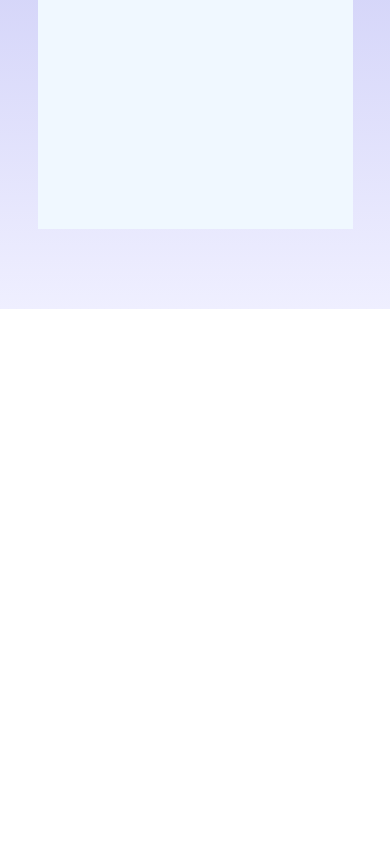
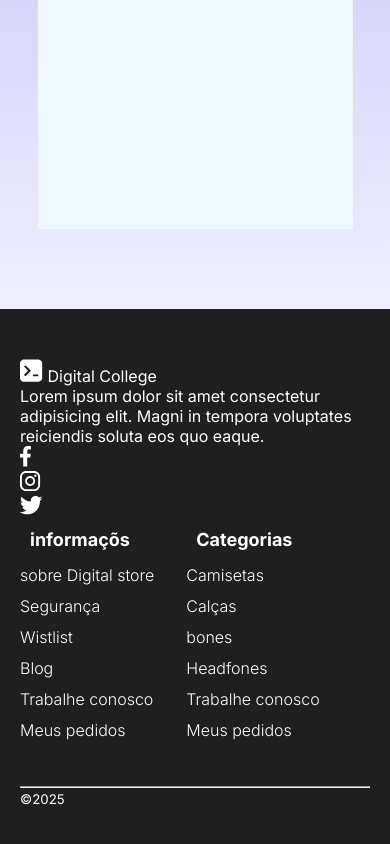
Before and after one commit to PaulPhilipQuinn/projeto-responsive, a plain HTML site: page index.html in a window 390 px wide. Shown: the part 432-1276 px from the top of the page. Before the commit the page ends 844 px from the top, so only its background shows below. Drawn offline with Linux system fonts and the light colour scheme.

Commit message:
responsive

```diff
--- a/index.html
+++ b/index.html
@@ -26,7 +26,51 @@
         </form>
     </main>
     <footer>
+        <div class="box">
+            <div class="box-logo-social">
+                <div class="logo-footer">
+                  <img src="./assets/logo-footer.svg" alt="">
+                  <span>Digital College</span>
+                </div>
+                <p> Lorem ipsum dolor sit amet consectetur adipisicing elit. Magni in tempora voluptates reiciendis soluta eos quo eaque.
+                </p>
 
+                <ul>
+                    <li><a href=""><img src="./assets/facebook.svg" alt=""></a></li>
+                    <li><a href=""><img src="./assets/instagram.svg" alt=""></a></li>
+                    <li><a href=""><img src="./assets/twitter.svg" alt=""></a></li>
+                </ul>
+            </div>
+            <div class="nav">
+                <div class="links">
+                    <h2>informaçõs</h2>
+                    <nav>
+                        <ul>
+                            <li><a href="#">sobre Digital store</a></li>
+                            <li><a href="#">Segurança</a></li>
+                            <li><a href="#">Wistlist</a></li>
+                            <li><a href="#">Blog</a></li>
+                            <li><a href="#">Trabalhe conosco</a></li>
+                            <li><a href="#">Meus pedidos</a></li>
+                        </ul>
+                    </nav>
+                </div><div class="links">
+                    <h2>Categorias</h2>
+                    <nav>
+                        <ul>
+                            <li><a href="#">Camisetas</a></li>
+                            <li><a href="#">Calças</a></li>
+                            <li><a href="#">bones</a></li>
+                            <li><a href="#">Headfones</a></li>
+                            <li><a href="#">Trabalhe conosco</a></li>
+                            <li><a href="#">Meus pedidos</a></li>
+                        </ul>
+                    </nav>
+                </div>
+            </div>
+        </div>
+        <hr>
+        <small>&copy;2025 </small>
     </footer>
 </body>
 </html>
--- a/styles/global.css
+++ b/styles/global.css
@@ -11,6 +11,7 @@ padding: 0;
 box-sizing: border-box;
 text-decoration: none;
 font-family: "inter", sans-serif;
+list-style-type: none;
 }
 html, body {
     height: 100%;
@@ -37,6 +38,7 @@ header {
     }
 }
  main {
+
     padding: 63px 0 80px;
     background: linear-gradient(#b5b6f2, #efefff);
     form {
@@ -69,3 +71,58 @@ header {
        ;
     }
  }}
+ footer {
+    background-color: #1f1f1f;
+    color: #fff;
+    padding: 50px  20px 45px;
+
+    .box-logo-socil {
+    .logo-footer {
+        display: flex;
+        align-items: center;
+        gap: 5px;
+        margin-bottom: 20px;
+
+    }
+    span {
+        font-size: 25px;
+        font-weight: 600;
+    }
+
+    p {
+    font-size: 14px;
+    line-height: 22px;
+    letter-spacing: .25px;
+    font-weight: 500;
+    margin-bottom: 30px;
+ }
+
+ul {
+    display: flex;
+    gap: 35px;
+    align-items: center;
+    margin-bottom: 40px;
+}
+ }
+ }
+ .nav {
+    display: flex;
+    gap: 32px;
+    margin-bottom: 40px;
+    .links {
+        h2 {
+            font-size: 18px;
+            margin: 10px;
+
+        }
+        nav {
+
+            a {
+                color: #fff;
+                font-weight: 300;
+                line-height: 31px;
+
+            }
+        }
+    }
+ }
```
Also changed, not shown: assets/facebook.svg (added), assets/instagram.svg (added), assets/logo-footer.svg (added), assets/twitter.svg (added).
